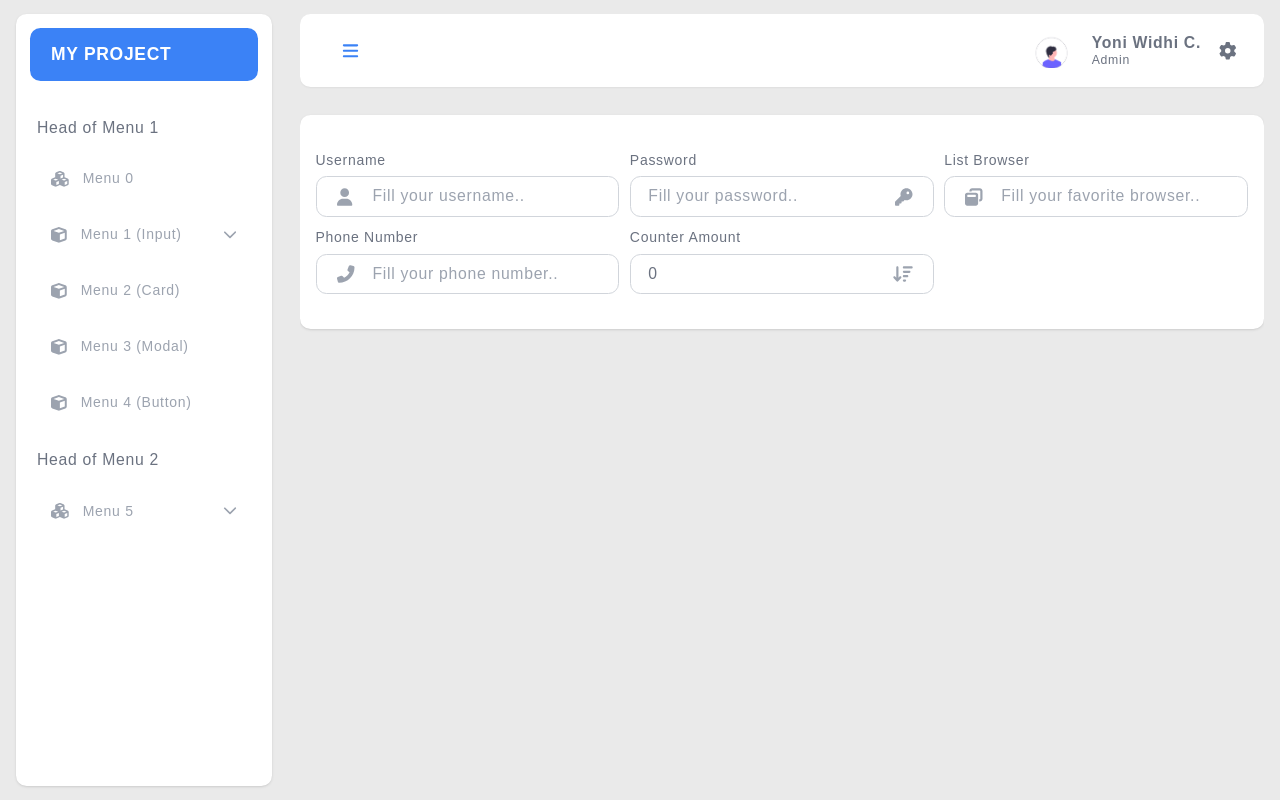
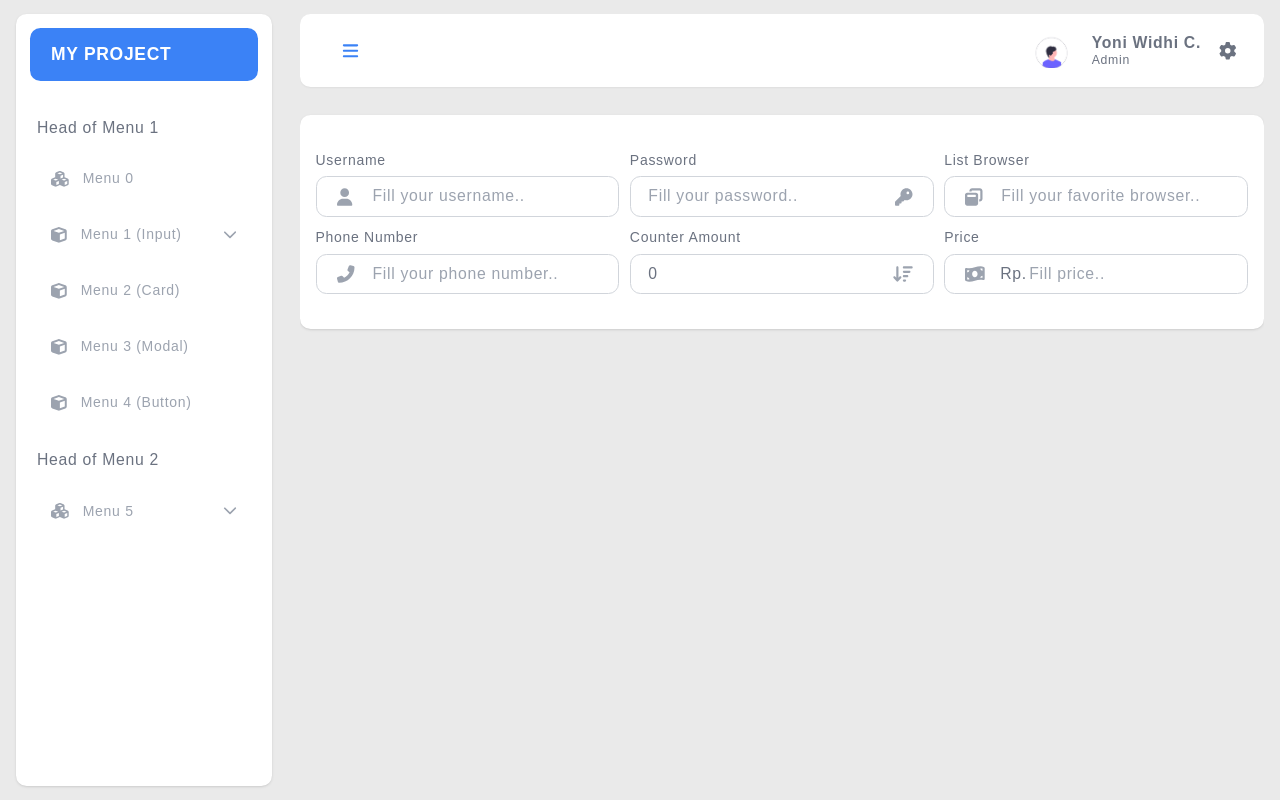
Before and after one commit to NichiNect/pasfica, a Nuxt app: page /admin/input in a window 1280 px wide. Built offline with nearby package versions, Linux system fonts and the light colour scheme.

Commit message:
Input rupiah currency with example

```diff
--- /dev/null
+++ b/components/base/input/Currency.vue
@@ -0,0 +1,126 @@
+<script setup>
+/**
+ * * Variables
+ */
+const props = defineProps([
+  'placeholder', 'inputValue', 'name', 'label', 'icon', 'iconPosition', 'disabled', 'minValue', 'maxLength'
+]);
+const emit = defineEmits(['onFocus', 'onBlur']);
+
+const focus = ref(false);
+const inputValue = ref('');
+
+/**
+ * * Methods
+ */
+const onKeyUpHandler = (e) => {
+
+  console.log('e', e.target.value);
+  if (e.target.value.length < (props.maxLength || 18)) {
+
+    inputValue.value = formatRupiah(e.target.value);
+  }
+}
+
+const formatRupiah = (val) => {
+
+  if (props.minValue && parseInt(val) < props.minValue) {
+    val = min.toString();
+  }
+
+  let negative = false;
+
+  if (val.at(0) == '-') {
+    val.substring(1);
+    negative = true;
+  }
+  let numberString = val.replace(/[^,\d]/g, '').toString();
+  let splited = numberString.split(',');
+  let modulus = splited[0].length % 3;
+  let resultVal = splited[0].substr(0, modulus);
+  let group = splited[0].substr(modulus).match(/\d{3}/g);
+
+  if (group) {
+    let separator = modulus ? '.' : '';
+    resultVal += separator + group.join('.');
+  }
+
+  resultVal = splited[1] != undefined ? resultVal + ',' + splited[1] : resultVal;
+
+  return (negative ? '-' : '') + resultVal;
+}
+
+/**
+ * * Hooks & Watcher
+ */
+onBeforeMount(() => {
+  if (props.inputValue) {
+    inputValue.value = props.inputValue;
+  }
+});
+
+watch(inputValue, (current, before) => {
+
+  console.log('va', inputValue.value);
+});
+</script>
+
+<template>
+  <div :class="[
+    'form_control',
+    disabled ? 'opacity-60' : '',
+  ]">
+
+    <label
+      :for="props.name"
+      :class="[
+        focus ? 'text-primary' : ''
+      ]"
+    >
+      {{ props.label }}
+    </label>
+
+    <div class="relative">
+      <input
+        type="text"
+        :inputmode="'numeric'"
+        :value="inputValue"
+        :placeholder="props.placeholder"
+        :class="[
+          (props.iconPosition == 'right') ? 'pl-14 pr-14' : (props.icon) ? 'pl-24 pr-5' : 'pl-14 pr-5',
+          focus ? 'bg-primary' : ''
+        ]"
+        :name="props.name"
+        :id="props.name"
+        :disabled="props.disabled ? true: false"
+        autocomplete="off"
+        @focus="() => {
+          focus = true;
+          emit('onFocus');
+        }"
+        @blur="() => {
+          focus = false;
+          emit('onBlur');
+        }"
+        @keyup="onKeyUpHandler"
+      />
+
+      <FontAwesomeIcon
+        v-if="props.icon"
+        :icon="props.icon"
+        :class="[
+          'absolute text-gray-400 text-xl top-1/2 -translate-y-1/2',
+          (props.iconPosition == 'right') ? 'right-1 mr-5' : 'left-1 ml-5',
+          focus ? 'text-primary' : ''
+        ]"
+      />
+
+      <div :class="[
+        'absolute top-1/2 -translate-y-1/2 text-lg',
+        (props.iconPosition == 'right') ? 'left-1 ml-5' : (props.icon) ? 'ml-16' : 'ml-5'
+      ]">
+        Rp.
+      </div>
+    </div>
+  </div>
+</template>
--- a/pages/admin/input/index.vue
+++ b/pages/admin/input/index.vue
@@ -1,5 +1,5 @@
 <script setup>
-import { faKey, faPhoneAlt, faSortAmountAsc, faUser, faWindowRestore } from '@fortawesome/free-solid-svg-icons';
+import { faKey, faMoneyBillWave, faPhoneAlt, faSortAmountAsc, faUser, faWindowRestore } from '@fortawesome/free-solid-svg-icons';
 
 /**
  * * Layouts
@@ -58,5 +58,13 @@ import { faKey, faPhoneAlt, faSortAmountAsc, faUser, faWindowRestore } from '@fo
       minValue="0"
       maxValue="10"
     />
+    <BaseInputCurrency
+      name="price"
+      label="Price"
+      placeholder="Fill price.."
+      iconPosition="left"
+      :icon="faMoneyBillWave"
+      minValue="0"
+    />
   </div>
 </template>
```
